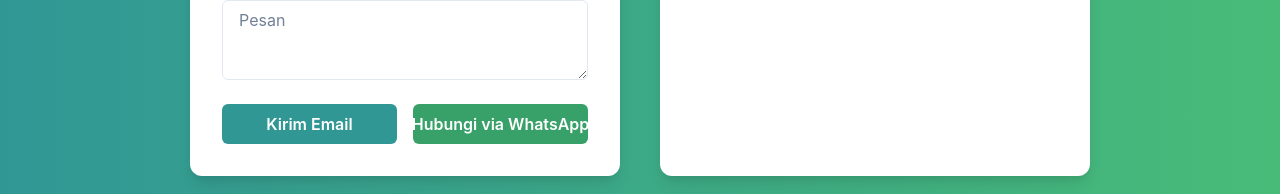
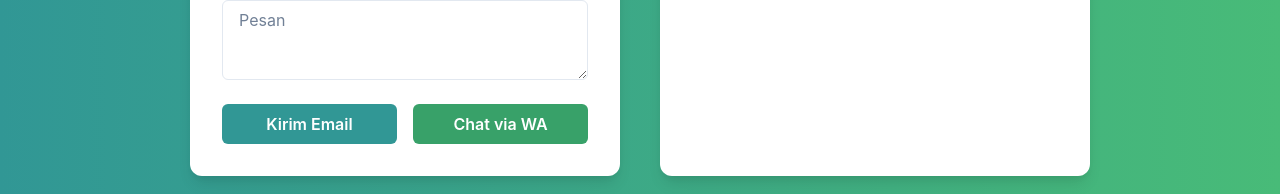
Before and after one commit to AxelanO7/lp-bet-web-js, a Next.js app: page / in a window 1280 px wide. Shown: the part 3440-3634 px from the top of the page. Built offline with nearby package versions, Linux system fonts and the light colour scheme.

Commit message:
✨ feat(contact): improve contact section
- update whatsapp link text to "Chat via WA"
- add email section

```diff
--- a/src/components/Contact.tsx
+++ b/src/components/Contact.tsx
@@ -32,7 +32,7 @@ const copy = {
     email: "Email",
     message: "Pesan",
     sendEmail: "Kirim Email",
-    whatsapp: "Hubungi via WhatsApp",
+    whatsapp: "Chat via WA",
   },
 };
 
@@ -115,7 +115,14 @@ export const Contact = ({ lang }: { lang: Lang }) => {
             </Stack>
           </Stack>
         </Box>
-        <Stack spacing={6} p={8} shadow="lg" borderRadius="xl" bg="white" color="gray.800">
+        <Stack
+          spacing={6}
+          p={8}
+          shadow="lg"
+          borderRadius="xl"
+          bg="white"
+          color="gray.800"
+        >
           <Stack direction="row" align="center">
             <EmailIcon />
             <Text>{EMAIL}</Text>
```
